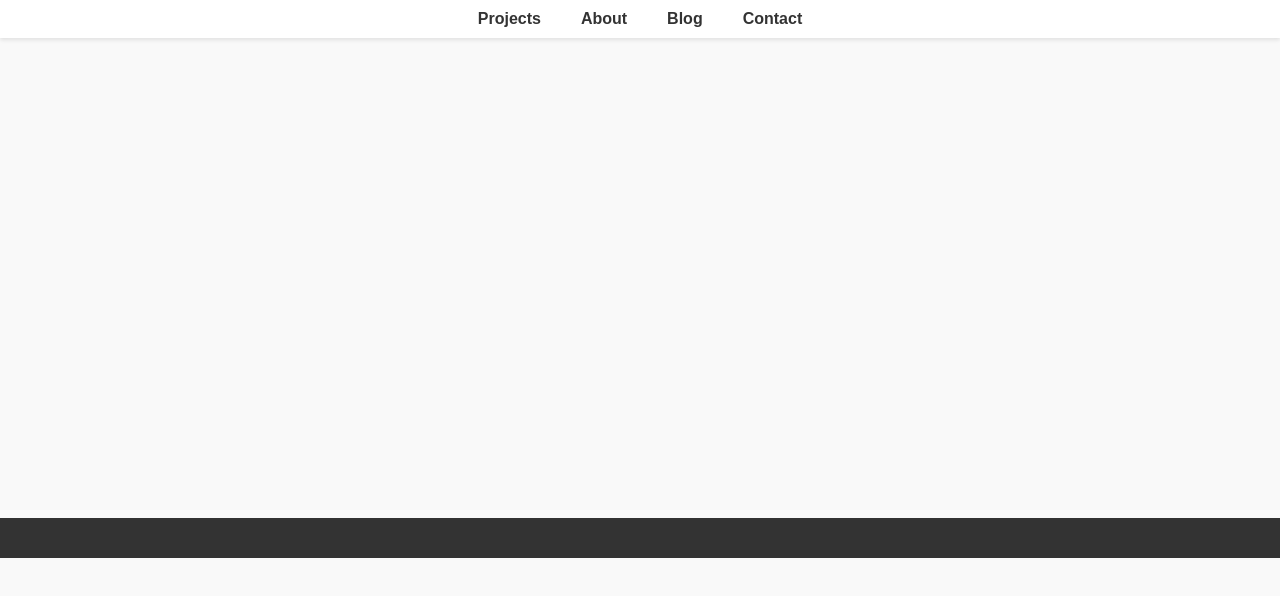
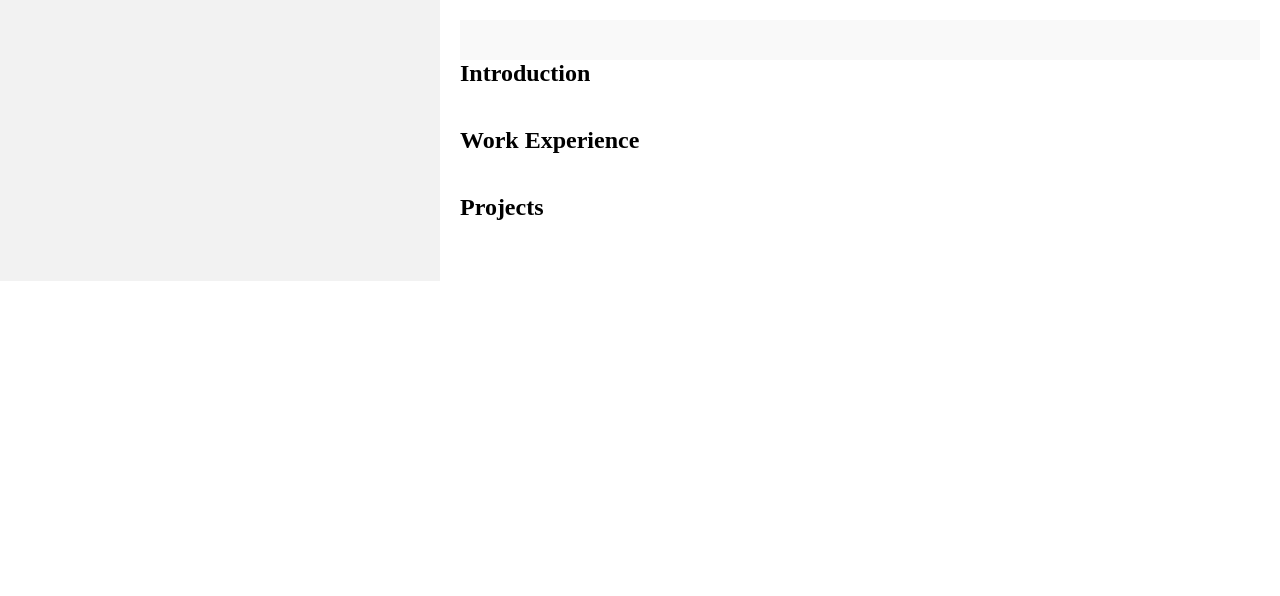
Before and after one commit to melodyy0128/melodyy0128.github.io, a plain HTML site: page index.html in a window 1280 px wide. Drawn offline with Linux system fonts and the light colour scheme.

Commit message:
new web design

```diff
--- a/index.html
+++ b/index.html
@@ -3,39 +3,31 @@
 <head>
   <meta charset="UTF-8">
   <meta name="viewport" content="width=device-width, initial-scale=1.0">
-  <title>Your Personal Website</title>
   <link rel="stylesheet" href="styles.css">
+  <title>Your Website</title>
 </head>
 <body>
-  <header>
-    <nav>
-      <ul>
-        <li><a href="#projects">Projects</a></li>
-        <li><a href="#about">About</a></li>
-        <li><a href="#blog">Blog</a></li>
-        <li><a href="#contact">Contact</a></li>
-      </ul>
-    </nav>
-  </header>
-
-  <section id="projects" class="projects-section">
-    <!-- Project cards go here -->
-  </section>
-
-  <section id="about" class="about-section">
-    <!-- About content goes here -->
-  </section>
-
-  <section id="blog" class="blog-section">
-    <!-- Blog posts go here -->
-  </section>
-
-  <section id="contact" class="contact-section">
-    <!-- Contact information goes here -->
-  </section>
-
-  <footer>
-    <!-- Footer content goes here -->
-  </footer>
+  <div class="container">
+    <aside class="contact-info">
+      <!-- Your contact information goes here -->
+    </aside>
+    <main>
+      <nav class="table-of-contents">
+        <!-- Table of contents links go here -->
+      </nav>
+      <section class="intro">
+        <h2>Introduction</h2>
+        <!-- Introduction content goes here -->
+      </section>
+      <section class="work-experience">
+        <h2>Work Experience</h2>
+        <!-- Work experience blocks go here -->
+      </section>
+      <section class="projects">
+        <h2>Projects</h2>
+        <!-- Project blocks go here -->
+      </section>
+    </main>
+  </div>
 </body>
 </html>
--- a/styles.css
+++ b/styles.css
@@ -4,75 +4,50 @@ body, h1, h2, h3, p, ul, li {
     padding: 0;
   }
 
-  /* Set a nice background color */
-  body {
-    background-color: #f9f9f9;
-    font-family: Arial, sans-serif;
+  /* Basic styling for container layout */
+  .container {
+    display: flex;
   }
 
-  /* Header styles */
-  header {
-    background-color: #fff;
-    box-shadow: 0px 2px 4px rgba(0, 0, 0, 0.1);
-    padding: 10px 0;
-  }
-
-  nav ul {
-    list-style-type: none;
-    display: flex;
-    justify-content: center;
-    align-items: center;
-  }
-
-  nav li {
-    margin: 0 20px;
-  }
-
-  nav a {
-    text-decoration: none;
-    color: #333;
-    font-weight: bold;
-  }
-
-  /* Section styles */
-  section {
-    padding: 60px 0;
-    text-align: center;
-  }
-
-  /* Project card styles */
-  .project-card {
-    background-color: #fff;
-    padding: 20px;
-    border-radius: 8px;
-    box-shadow: 0px 4px 8px rgba(0, 0, 0, 0.1);
-    margin: 20px;
-  }
-
-  .project-card img {
-    max-width: 100%;
-  }
-
-  /* About section styles */
-  .about-content {
-    max-width: 800px;
-    margin: 0 auto;
-  }
-
-  /* Footer styles */
-  footer {
-    background-color: #333;
-    color: #fff;
-    text-align: center;
+  /* Styling for contact info sidebar */
+  .contact-info {
+    flex: 1;
+    background-color: #f2f2f2;
     padding: 20px;
   }
 
-  /* Responsive styles */
-  @media (max-width: 768px) {
-    nav ul {
-      flex-direction: column;
-    }
-    nav li {
-      margin: 10px 0;
-    }
+  /* Styling for table of contents */
+  .table-of-contents {
+    flex: 1;
+    background-color: #f9f9f9;
+    padding: 20px;
+    position: sticky;
+    top: 0;
   }
+
+  /* Styling for main content area */
+  main {
+    flex: 2;
+    padding: 20px;
+  }
+
+  /* Additional styling for individual sections */
+  .intro, .work-experience, .projects {
+    margin-bottom: 40px;
+  }
+
+  /* Styling for section titles */
+  h2 {
+    font-size: 24px;
+    margin-bottom: 20px;
+  }
+
+  /* Styling for experience and project blocks */
+  .block {
+    background-color: #fff;
+    border: 1px solid #ddd;
+    padding: 20px;
+    margin-bottom: 20px;
+  }
+
+  /* Add more styling as needed */
```
